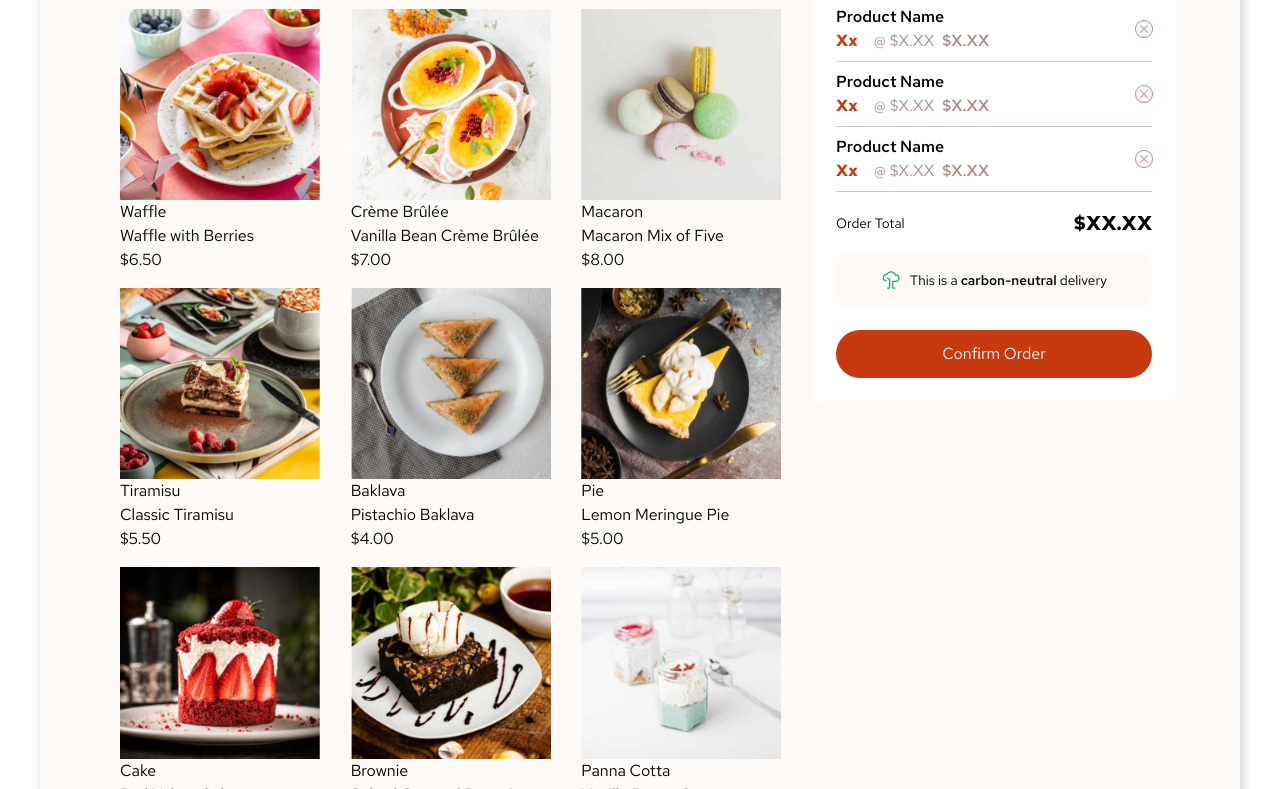
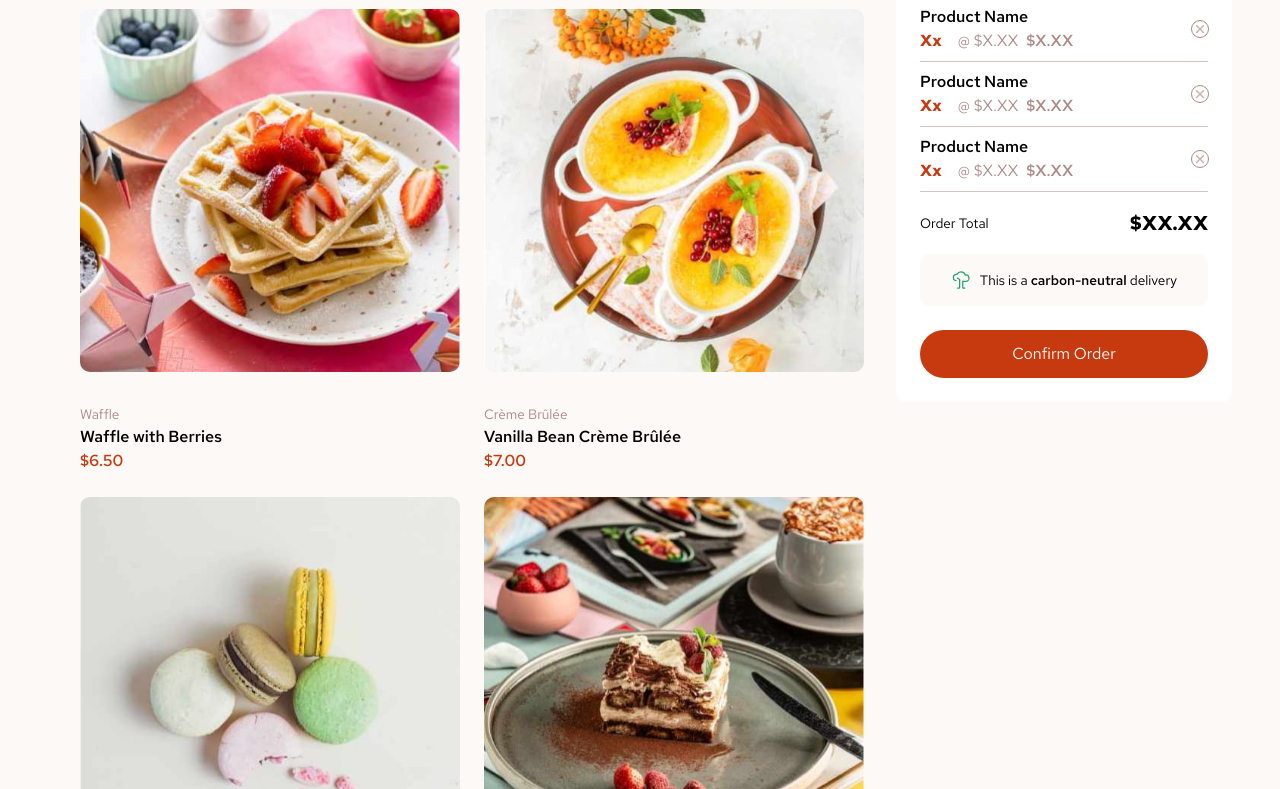
Before and after one commit to smajewski1980/product-list-with-cart, a plain HTML site: page index.html in a window 1280 px wide. Shown: the part 175-964 px from the top of the page. Drawn offline with Linux system fonts and the light colour scheme.

Commit message:
made a few main layout adjustments

```diff
--- a/populate_cards.js
+++ b/populate_cards.js
@@ -4,14 +4,6 @@ async function loadJSON(url) {
   const res = await fetch(url);
   return await res.json();
 }
-
-loadJSON("/data.json").then((data) => {
-  let cardHtml = "";
-  for (item of data) {
-    cardHtml += generateCard(item);
-  }
-  prodCardsWrapper.innerHTML = cardHtml;
-});
 
 function generateCard({ image, category, name, price }) {
   return `
@@ -25,3 +17,11 @@ function generateCard({ image, category, name, price }) {
     </div>
   `;
 }
+
+loadJSON("/data.json").then((data) => {
+  let cardHtml = "";
+  for (item of data) {
+    cardHtml += generateCard(item);
+  }
+  prodCardsWrapper.innerHTML = cardHtml;
+});
--- a/sass/components/_product_card.scss
+++ b/sass/components/_product_card.scss
@@ -0,0 +1,22 @@
+@use "../abstracts/variables" as *;
+
+.card {
+  img {
+    border-radius: 10px;
+    margin-bottom: 2rem;
+  }
+
+  .card-category {
+    font-size: 0.85rem;
+    color: $clr-rose-400;
+  }
+
+  .card-name,
+  .card-price {
+    font-weight: 600;
+  }
+
+  .card-price {
+    color: $clr-red;
+  }
+}
--- a/sass/layout/_main.scss
+++ b/sass/layout/_main.scss
@@ -5,12 +5,12 @@ main {
   //   outline: 2px solid lime;
   // }
   box-shadow: 2px 2px 10px rgba(0, 0, 0, 0.2);
-  max-width: 1200px;
+  max-width: 1400px;
   background-color: $clr-rose-50;
   margin-inline: auto;
   margin-block: 2rem;
   display: grid;
-  grid-template-columns: 65% 35%;
+  grid-template-columns: 70% 30%;
   padding: 5rem;
-  gap: 1rem;
+  gap: 2rem;
 }
--- a/sass/layout/_prod_grid.scss
+++ b/sass/layout/_prod_grid.scss
@@ -1,11 +1,7 @@
 .product-grid {
   .cards-grid-wrapper {
     display: grid;
-    grid-template-columns: repeat(auto-fit, minmax(200px, 1fr));
-    gap: 1rem;
-
-    img {
-      width: 200px;
-    }
+    grid-template-columns: repeat(auto-fit, minmax(250px, 1fr));
+    gap: 1.5rem;
   }
 }
```
Also changed, not shown: styles/index.css, styles/main.css, 2 other files.
